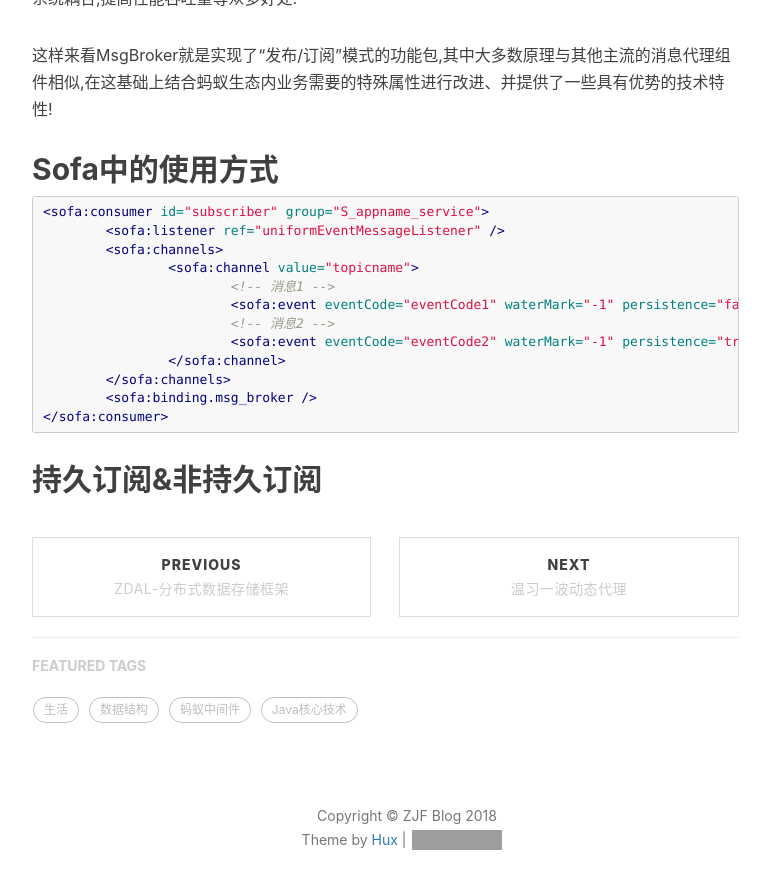
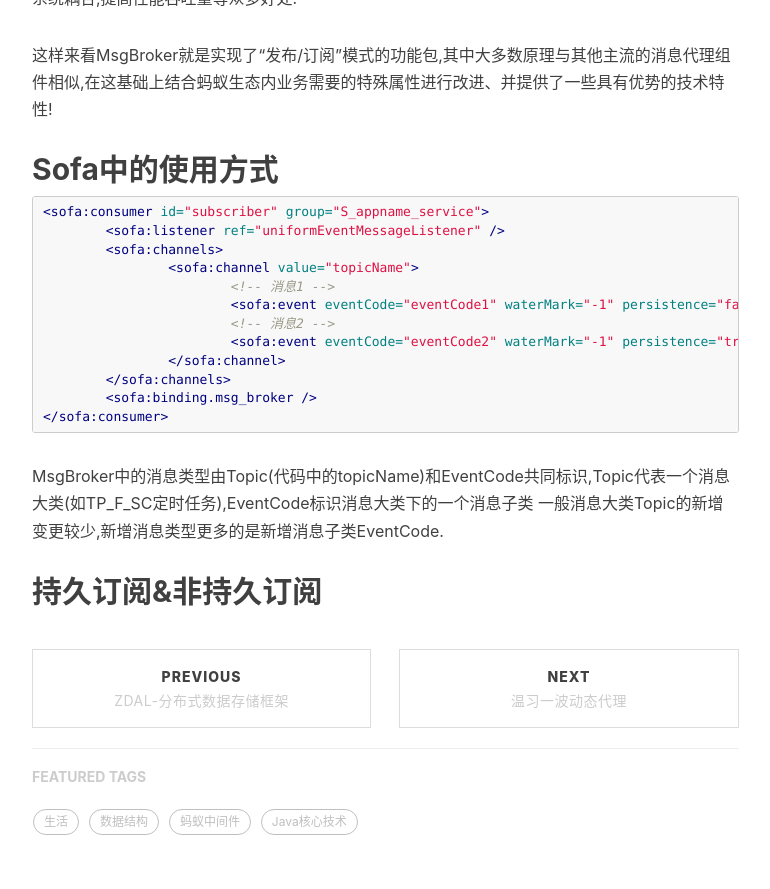
Before and after one commit to DoubleChick/DoubleChick.github.io, a Jekyll site: the page built from _posts/2018-02-20-MsgBroker.markdown, in a window 1280 px wide and 900 px high, scrolled down 1236 px. Shown: the top 889 px of the window, without its empty margins (233-1003 px from the left). Built offline with Jekyll 4.4.1, drawn with Linux system fonts in a browser that asks for light colours; nearby versions of some CDN libraries; comment, search, counter and statistics services are not loaded; grey boxes are pictures that could not be loaded.

Commit message:
2018-04-17

````diff
--- a/_posts/2018-02-20-MsgBroker.markdown
+++ b/_posts/2018-02-20-MsgBroker.markdown
@@ -32,7 +32,7 @@
 <sofa:consumer id="subscriber" group="S_appname_service">
 	<sofa:listener ref="uniformEventMessageListener" />
 	<sofa:channels>
-		<sofa:channel value="topicname">
+		<sofa:channel value="topicName">
 			<!-- 消息1 -->
 			<sofa:event eventCode="eventCode1" waterMark="-1" persistence="false" />
 			<!-- 消息2 -->
@@ -42,5 +42,8 @@
 	<sofa:binding.msg_broker />
 </sofa:consumer>
 ```
+MsgBroker中的消息类型由Topic(代码中的topicName)和EventCode共同标识,Topic代表一个消息大类(如TP_F_SC定时任务),EventCode标识消息大类下的一个消息子类
+一般消息大类Topic的新增变更较少,新增消息类型更多的是新增消息子类EventCode.
+
 
 ## 持久订阅&非持久订阅
````
